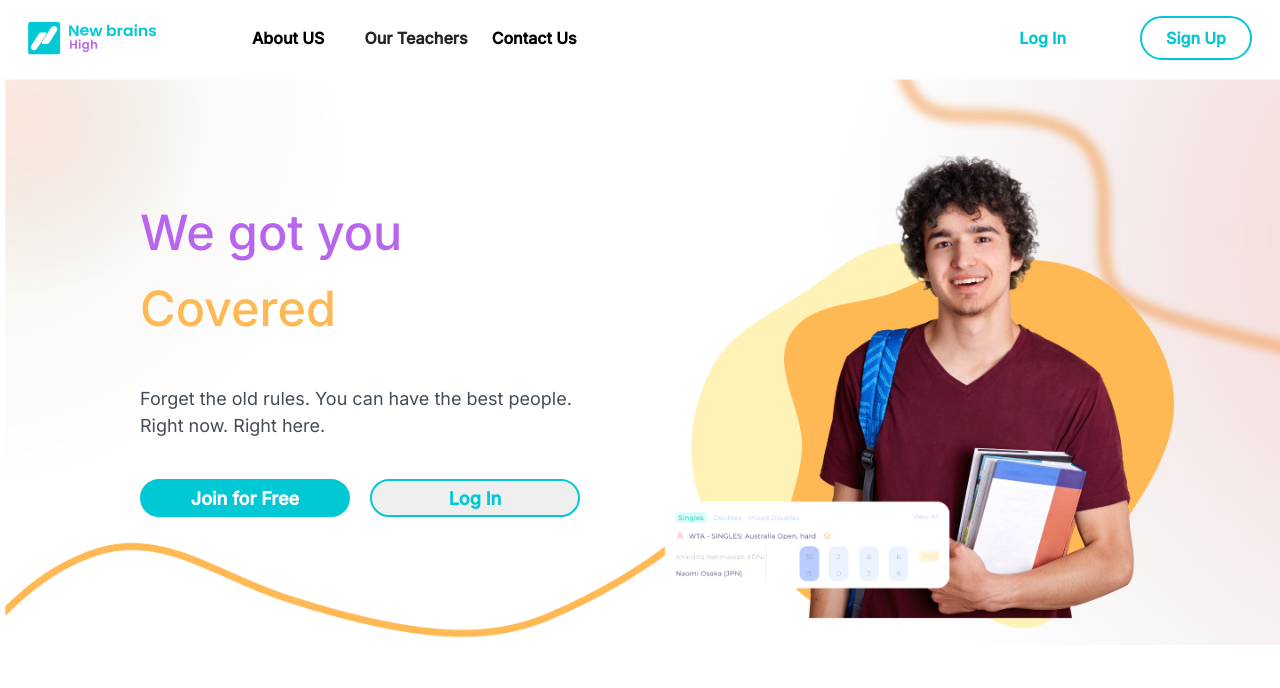
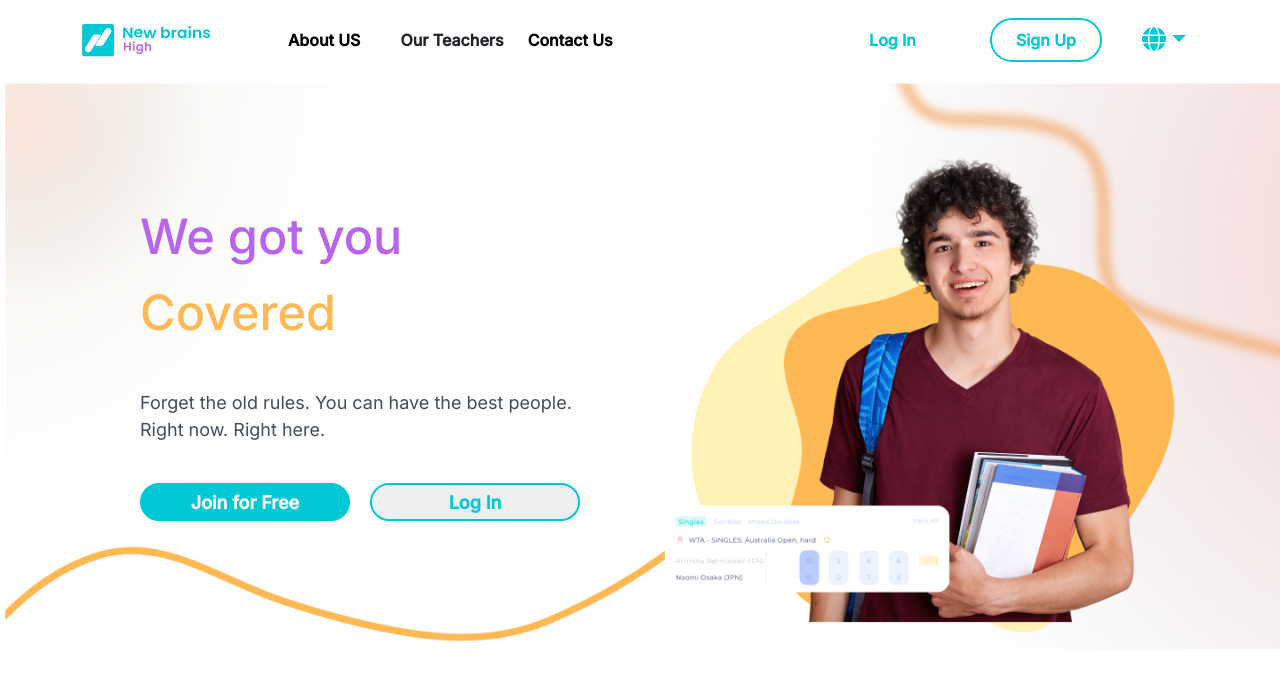
Before and after one commit to salem382/ReactJs_High_school, a React (Create React App) app: page / in a window 1280 px wide. Shown: the top 688 px of the page. Built offline with nearby package versions, Linux system fonts and the light colour scheme; no server answers.

Commit message:
upload icon

```diff
--- a/src/components/general/navbar/Navbar.jsx
+++ b/src/components/general/navbar/Navbar.jsx
@@ -7,6 +7,7 @@ import { useDispatch, useSelector } from 'react-redux';
 import {setOpenMenu} from '../../../store/openMenuSlice';
 import {Link} from 'react-router-dom';
 import { useNavigate } from 'react-router-dom';
+import TranslationMenu from '../transaltionMenu/TranslationMenu';
 
 
 
@@ -21,8 +22,11 @@ const Navbars = () => {
 
     return (
        <section className="p-3 navbar-section">
-            <Container fluid>
+            <Container >
                 <Row className='align-items-center'>
+
+
+
                     <Col className="col-6 col-lg-2">
                         <Link to={"/"} className='nav-link'>
                         <div>
@@ -30,6 +34,7 @@ const Navbars = () => {
                         </div>
                         </Link>
                     </Col>
+
                     <Col className="col-5 d-none d-lg-block">
                         <div className="d-flex">
                             <div>
@@ -43,18 +48,20 @@ const Navbars = () => {
                             </div>
                         </div>
                     </Col>
+
+
                     <Col className="col-5 d-none d-lg-block">
                         <div className="d-flex justify-content-end align-items-center">
                             {localStorage.getItem("heighNewbrainsToken") ? (<>
                                 <img src={user.image ? "https://newbrainshigh.com/profileImages/users/" + user.image:"/imgs/navbar/user.webp"} alt='user'
                                     style={{width:"55px", height:"55px"}}
-                                    className="rounded-circle"
+                                    className="rounded-circle mx-4"
                                     role="button"
                                     onClick={() => navigate('/subjects')}
                                 />
                             </>) : (
                                 <>
-                                    <div className="d-flex align-items-center">
+                                    <div className="d-flex align-items-center mx-4">
                                     <Link to={"/login"} className='nav-link'>
                                         <div role="button" className="mx-5 fw-bold navbar-log-in text-blue p-2 px-4 btn-reduis">{t("navbar-log-in")}</div>
                                     </Link>
@@ -64,8 +71,14 @@ const Navbars = () => {
                                     </div>
                                 </>
                             )}
+                            <div>  <TranslationMenu />  </div>
                         </div>
                     </Col>
+
+
+
+
+
                     <Col className="col-6 d-lg-none">
 
 
@@ -142,6 +155,10 @@ const Navbars = () => {
 
 
                     </Col>
+
+
+
+
                 </Row>
             </Container>
        </section>
```
